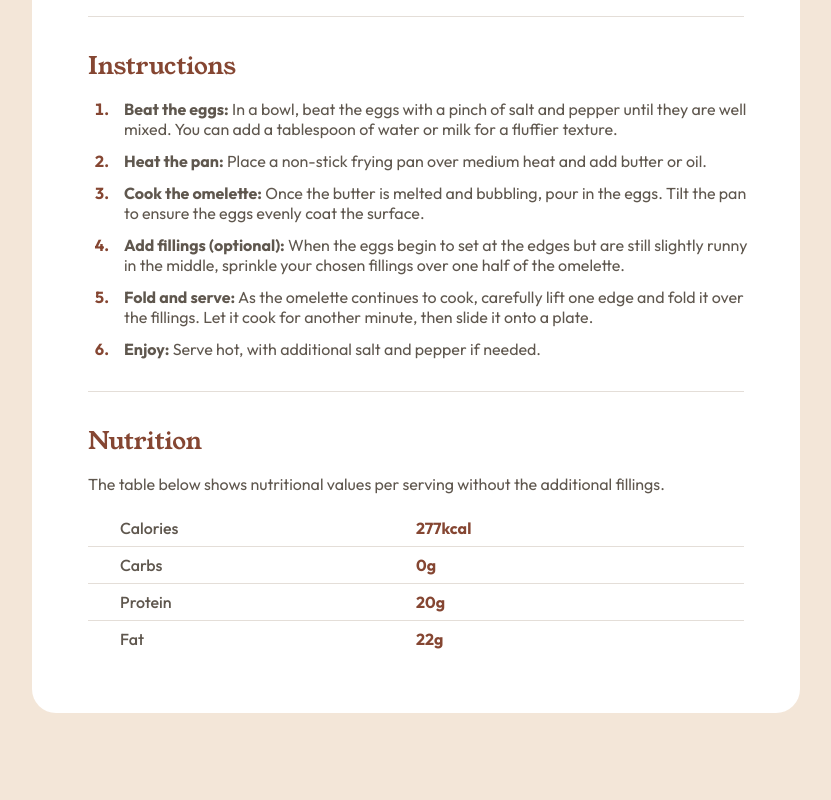
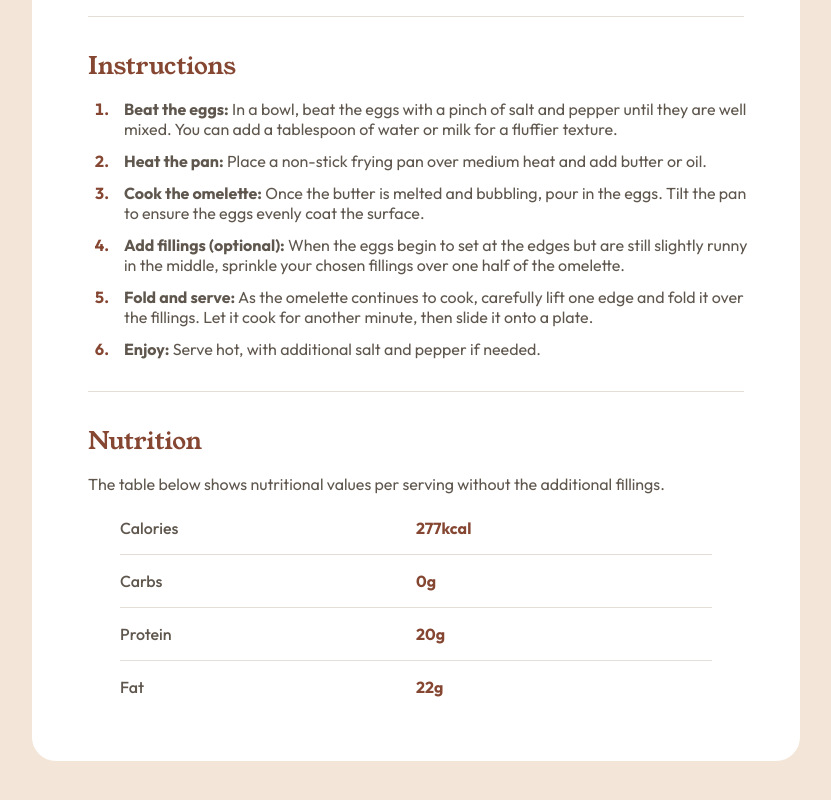
Before and after one commit to eduardgacea/fem-recipe-page, a React (Vite) app: page / in a window 1280 px wide. Shown: the part 1040-1840 px from the top of the page, without its empty margins (224-1055 px from the left). Built offline with nearby package versions, Linux system fonts and the light colour scheme.

Commit message:
small accessibility touch ups

```diff
--- a/src/components/nutrition/Nutrition.tsx
+++ b/src/components/nutrition/Nutrition.tsx
@@ -13,17 +13,23 @@ function Nutrition() {
                     <div className={styles.listItemName}>Calories</div>
                     <div className={styles.listItemValue}>277kcal</div>
                 </li>
-                <Linebreak />
+                <li>
+                    <Linebreak />
+                </li>
                 <li>
                     <div className={styles.listItemName}>Carbs</div>
                     <div className={styles.listItemValue}>0g</div>
                 </li>
-                <Linebreak />
+                <li>
+                    <Linebreak />
+                </li>
                 <li>
                     <div className={styles.listItemName}>Protein</div>
                     <div className={styles.listItemValue}>20g</div>
                 </li>
-                <Linebreak />
+                <li>
+                    <Linebreak />
+                </li>
                 <li>
                     <div className={styles.listItemName}>Fat</div>
                     <div className={styles.listItemValue}>22g</div>
--- a/src/components/preptime/Preptime.tsx
+++ b/src/components/preptime/Preptime.tsx
@@ -3,7 +3,7 @@ import styles from "./Preptime.module.css";
 function Preptime() {
     return (
         <section className={styles.container}>
-            <h3 className={styles.title}>Preparation time</h3>
+            <h2 className={styles.title}>Preparation time</h2>
             <ul className={styles.list}>
                 <li>
                     <span className={styles.listItemContent}>
```
